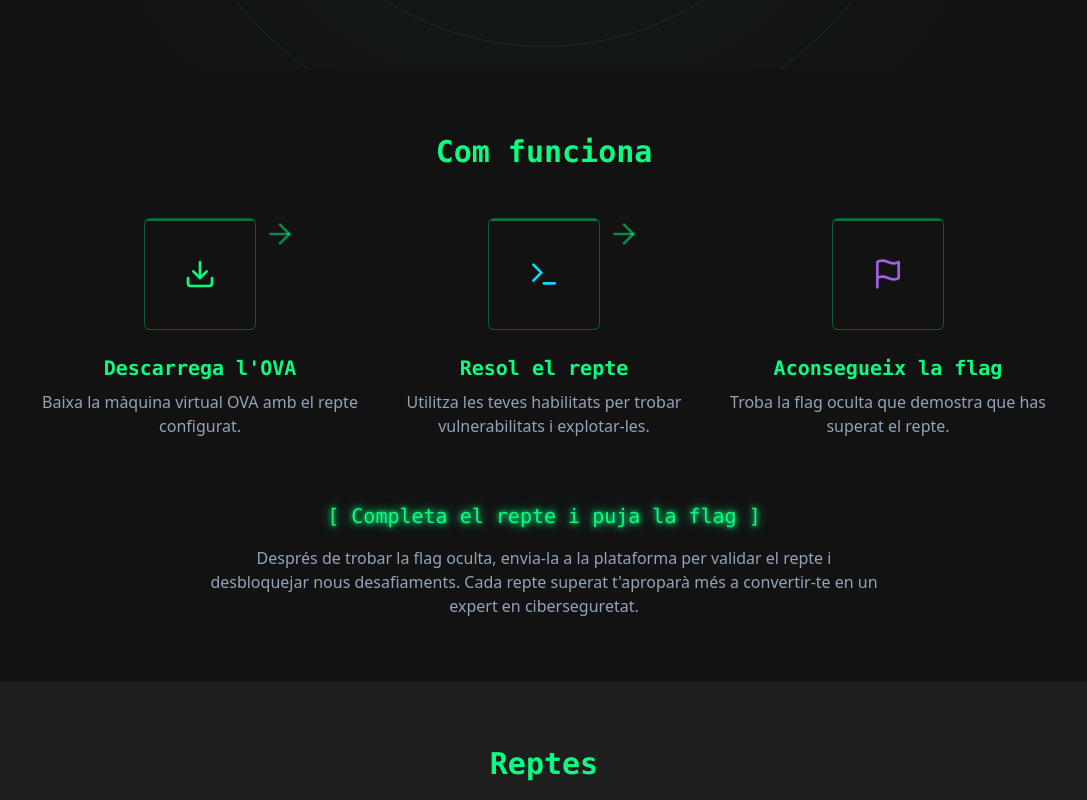
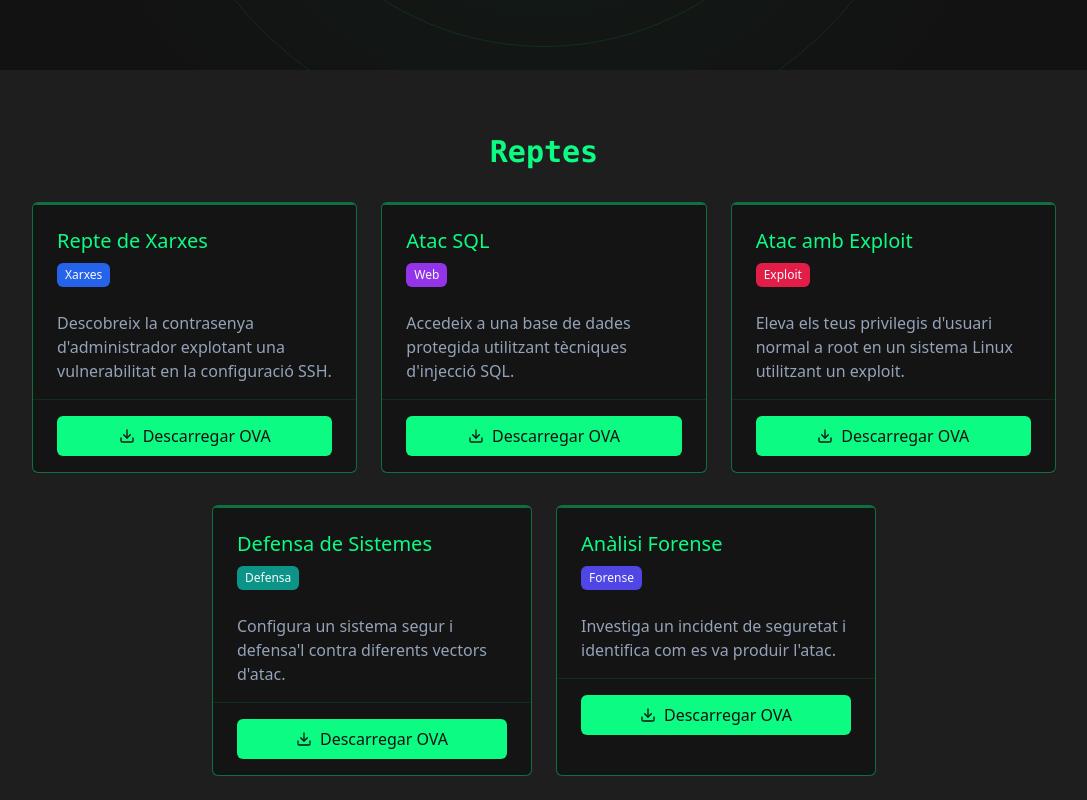
Before and after one commit to MartiponsITB/ethical-hack-island, a React (Vite) app: page / in a window 1280 px wide. Shown: the part 640-1440 px from the top of the page, without its empty margins (96-1183 px from the left). Built offline with nearby package versions, Linux system fonts and the light colour scheme.

Commit message:
Refactor page layout
Rearranges the layout of the page, moving the "How it works" section below the challenges section and centering the "Defensa de Sistemes" and "Anàlisi Forense" challenges.

```diff
--- a/src/components/FeaturedChallenges.tsx
+++ b/src/components/FeaturedChallenges.tsx
@@ -36,6 +36,10 @@ const challenges: ChallengeProps[] = [
     category: "Exploit",
     completions: 92
   },
+]
+
+// We're moving these two challenges to be displayed in the center
+const centerChallenges: ChallengeProps[] = [
   {
     id: 4,
     title: "Defensa de Sistemes",
@@ -82,9 +86,40 @@ const FeaturedChallenges = () => {
           <h2 className="text-3xl font-bold cyber-title">Reptes</h2>
         </div>
 
-        <div className="grid grid-cols-1 md:grid-cols-2 lg:grid-cols-3 gap-6 max-w-5xl mx-auto">
+        <div className="grid grid-cols-1 md:grid-cols-3 gap-6 max-w-5xl mx-auto">
           {challenges.map((challenge) => (
             <div key={challenge.id} className="cyber-container bg-cyber-black/80 border-cyber-green/40">
+              <div className="p-6">
+                <div className="flex justify-between items-start">
+                  <h3 className="text-xl text-cyber-green">{challenge.title}</h3>
+                </div>
+                <div className={`${categoryColors[challenge.category]} hover:${categoryColors[challenge.category]} inline-flex items-center py-1 px-2 rounded-md text-xs font-medium mt-2`}>
+                  {challenge.category}
+                </div>
+              </div>
+              <div className="px-6 pb-4">
+                <p className="text-muted-foreground">{challenge.description}</p>
+              </div>
+              <div className="px-6 py-4 border-t border-cyber-green/10">
+                <a href={`/challenge/${challenge.id}`} className="block w-full">
+                  <button className="w-full bg-cyber-green text-cyber-black hover:bg-cyber-green/90 py-2 px-4 rounded-md flex items-center justify-center">
+                    <svg xmlns="http://www.w3.org/2000/svg" width="16" height="16" viewBox="0 0 24 24" fill="none" stroke="currentColor" strokeWidth="2" strokeLinecap="round" strokeLinejoin="round" className="h-4 w-4 mr-2">
+                      <path d="M21 15v4a2 2 0 0 1-2 2H5a2 2 0 0 1-2-2v-4"></path>
+                      <polyline points="7 10 12 15 17 10"></polyline>
+                      <line x1="12" y1="15" x2="12" y2="3"></line>
+                    </svg>
+                    Descarregar OVA
+                  </button>
+                </a>
+              </div>
+            </div>
+          ))}
+        </div>
+
+        {/* Center challenges - placing them in their own container with flex justify-center */}
+        <div className="mt-8 flex justify-center gap-6 max-w-5xl mx-auto">
+          {centerChallenges.map((challenge) => (
+            <div key={challenge.id} className="cyber-container bg-cyber-black/80 border-cyber-green/40 w-full md:w-80">
               <div className="p-6">
                 <div className="flex justify-between items-start">
                   <h3 className="text-xl text-cyber-green">{challenge.title}</h3>
--- a/src/pages/Index.tsx
+++ b/src/pages/Index.tsx
@@ -12,10 +12,10 @@ const Index = () => {
       <NavBar />
       <main className="pt-16">
         <Hero />
-        <HowItWorks />
         <section id="reptes">
           <FeaturedChallenges />
         </section>
+        <HowItWorks />
         <Leaderboard />
       </main>
       <Footer />
```
